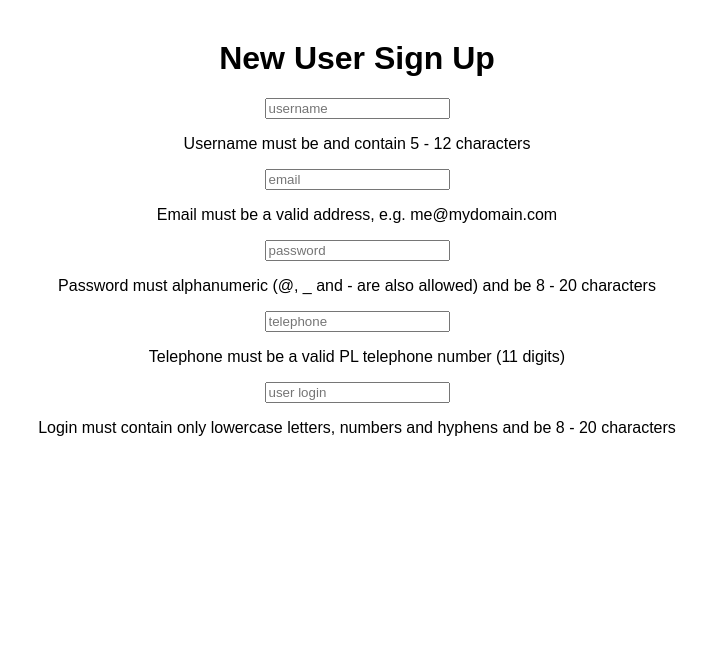
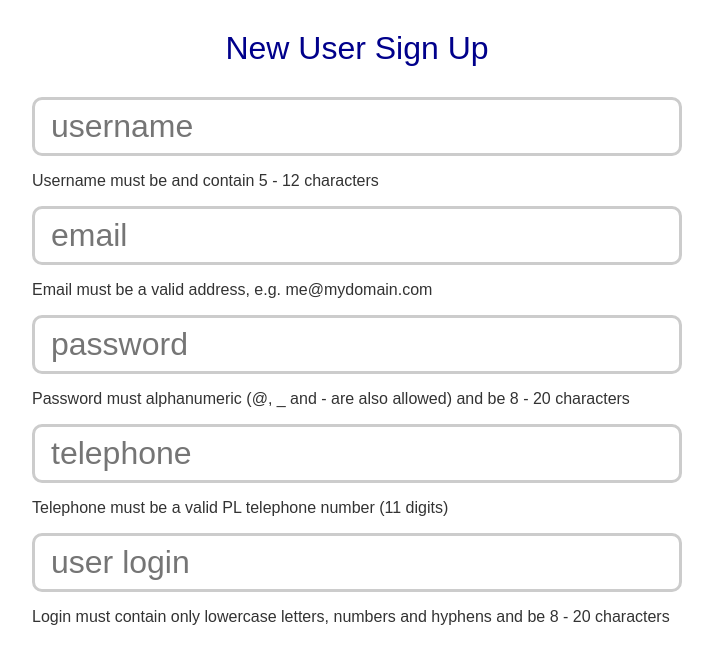
Before and after one commit to mklopotek/Exercise-REGEX, a React (Create React App) app: page / in a window 1280 px wide. Shown: the top 664 px of the page, without its empty margins (283-996 px from the left). Built offline with nearby package versions, Linux system fonts and the light colour scheme.

Commit message:
simply css added

```diff
--- a/src/ValidationForms.js
+++ b/src/ValidationForms.js
@@ -1,14 +1,7 @@
 import React from 'react'
 
-const styles = {
-    textAlign: 'center',
-    margin: '40px',
-}
-
 const ValidationForms = (props) => (
-    <div
-        style={styles}
-    >
+    <div>
         <h1>New User Sign Up</h1>
         <form>
 
--- a/src/index.css
+++ b/src/index.css
@@ -2,4 +2,29 @@ body {
   margin: 0;
   padding: 0;
   font-family: sans-serif;
+  color: #333;
 }
+
+h1{
+  font-weight: normal;
+  margin: 30px auto;
+  text-align: center;
+  color: darkblue;
+}
+
+form{
+  width: 650px;
+  margin: 20px auto;
+}
+
+input{
+  display: block;
+  padding: 8px 16px;
+  font-size: 2em;
+  margin: 10px auto;
+  width: 100%;
+  box-sizing: border-box;
+  border-radius: 10px;
+  border: 3px solid #ccc;
+  outline: none !important;
+}
```
